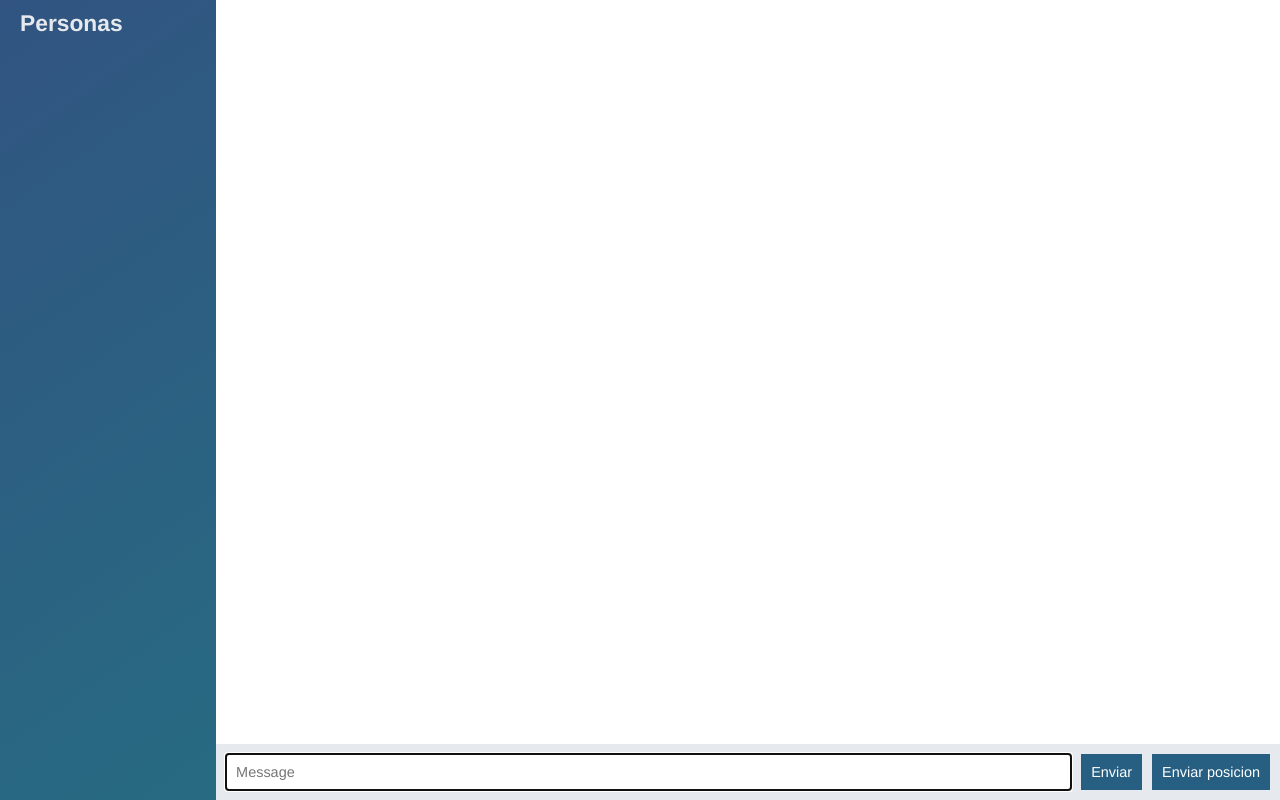
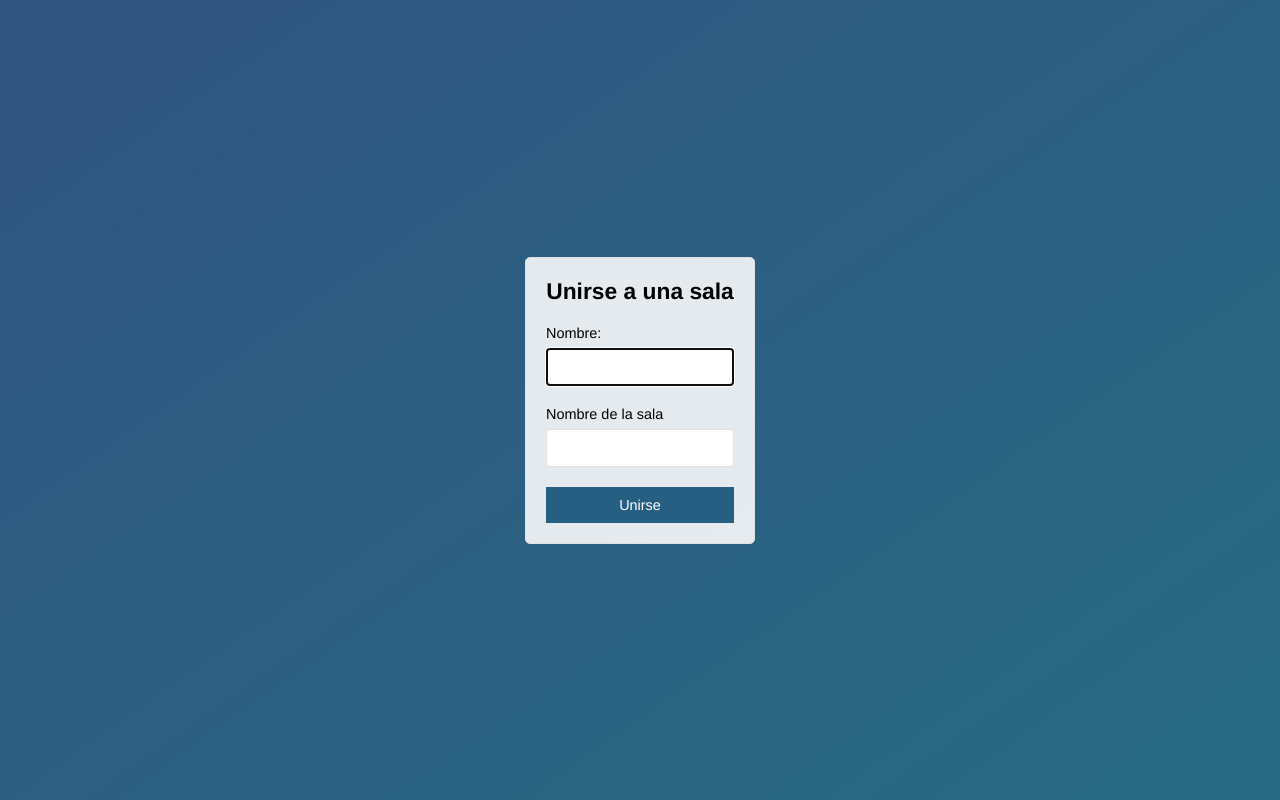
Before and after one commit to arecyus/chat, a website: page public/index.html in a window 1280 px wide. Drawn offline with nearby package versions, Linux system fonts and the light colour scheme; no server answers.

Commit message:
Add join page that submit to chat html

```diff
--- a/public/index.html
+++ b/public/index.html
@@ -1,59 +1,31 @@
 <!DOCTYPE html>
-
 <html>
     <head>
         <meta charset="utf-8">
+        <title>Salas de Chat</title>
+        <meta name="viewport" content="width=device-width, initial-scale=1 user-scalable=no">
         <link rel="stylesheet" href="/css/style.css">
     </head>
-
-    <body class="chat">
-        <div class="chat__sidebar">
-            <h3>Personas</h3>
-            <div id="users"></div>
+    <body class="centered-form">
+        <div class="centered-form__form">
+            <form action="/chat.html">
+                <div class="form-field">
+                    <h3>
+                        Unirse a una sala
+                    </h3>
+                </div>
+                <div class="form-field">
+                    <label>Nombre:</label>
+                    <input type="text" name="name" autofocus/>
+                </div>
+                <div class="form-field">
+                    <label>Nombre de la sala</label>
+                    <input type="text" name="room"/>
+                </div>
+                <div class="form-field">
+                    <button>Unirse</button>
+                </div>
+            </form>
         </div>
-
-        <div class="chat__main">
-
-            <ol id="messages" class="chat__messages"></ol>
-            <div class="chat__footer">
-                <form id="message-form">
-                    <input name="message" type="text" placeholder="Message" autofocus autocomplete="off" />
-                    <button>Enviar</button>
-                </form>
-
-                <button id="send-location">Enviar posicion</button>
-            </div>
-        </div>
-
-
-    <script id="message-template" type="text/template">
-        <li class="message">
-            <div class="message__title">
-                <h4>{{from}}</h4>
-                <span>{{createdAt}}</span>
-            </div>
-            <div class="message__body">
-                <p>{{text}}</p>
-            </div>
-        </li>
-    </script>
-    <script id="location-message-template" type="text/template">
-        <li class="message">
-            <div class="message__title">
-                <h4>{{from}}</h4>
-                <span>{{createdAt}}</span>
-            </div>
-            <div class="message__body">
-                <p>
-                    <a href="{{url}}" target="_blank">Mi posicion</a>
-                </p>
-            </div>
-        </li>
-    </script>
-    <script src="/socket.io/socket.io.js"></script>
-    <script src="/js/libs/jquery-3.2.1.min.js"></script>
-    <script src="/js/libs/moment.js"></script>
-    <script src="/js/libs/mustache.js"></script>
-    <script src="/js/index.js"></script>
     </body>
 </html>
```
Also changed, not shown: public/chat.html (added, +61 -0 lines), public/js/chat.js (renamed from public/js/index.js).
